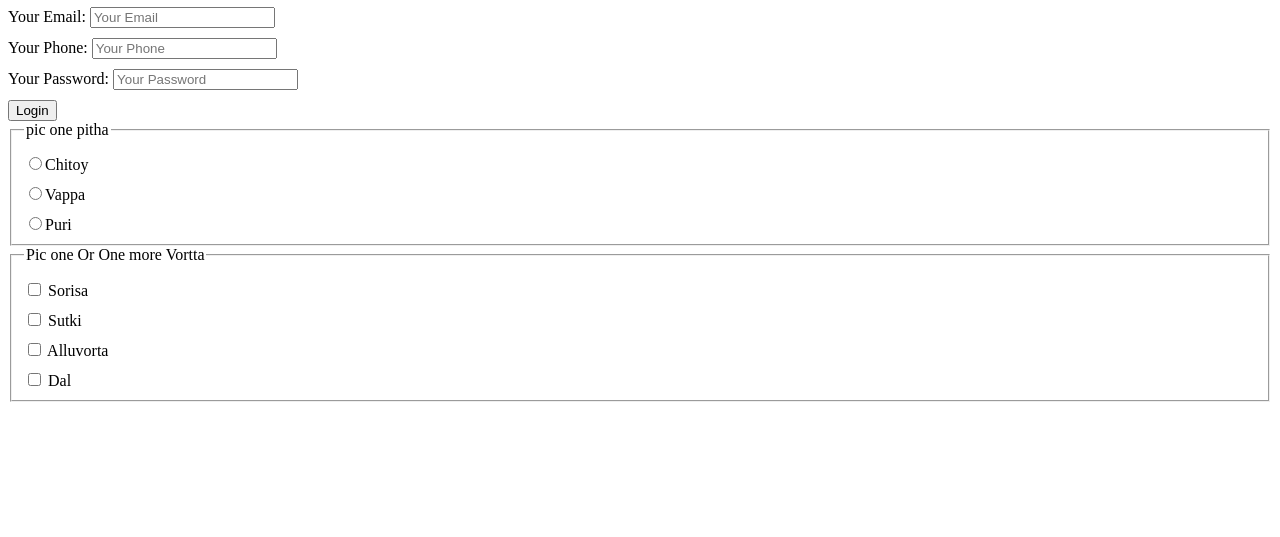
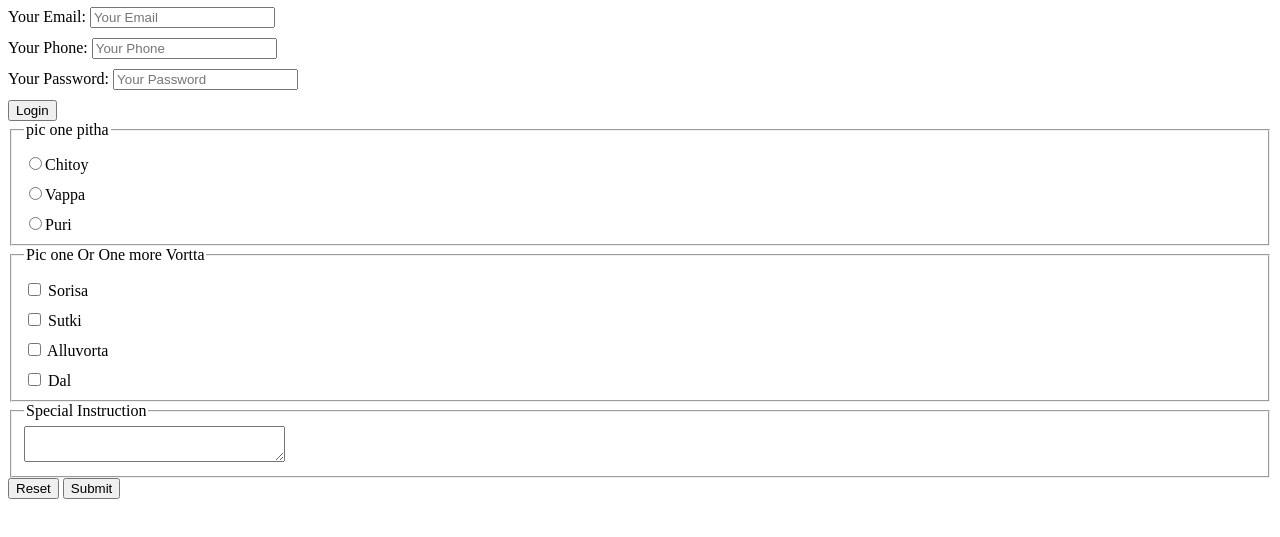
Before and after one commit to Shuvo-Kumar/html-g-5, a plain HTML site: page from.html in a window 1280 px wide. Shown: the part 91-628 px from the top of the page. Drawn offline with Linux system fonts and the light colour scheme.

Commit message:
all instrument submit

```diff
--- a/from.html
+++ b/from.html
@@ -65,6 +65,12 @@
                     <input type="checkbox" name="vorta" id="dal"> Dal
                 </label>
             </fieldset>
+            <fieldset>
+                <legend>Special Instruction</legend>
+                <textarea name="" id="" cols="30" rows="2"></textarea>
+            </fieldset>
+            <input type="reset" value="Reset">
+            <input type="submit" value="Submit">
         </section>
 
     </main>
```
